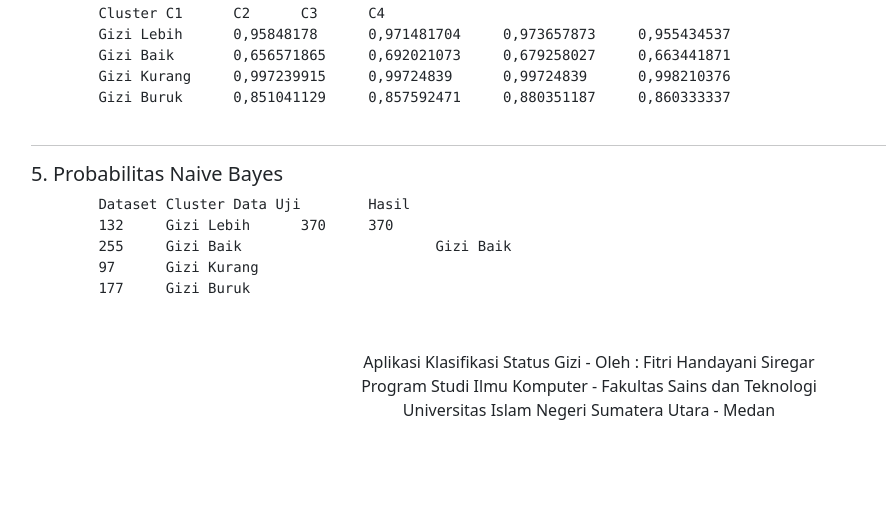
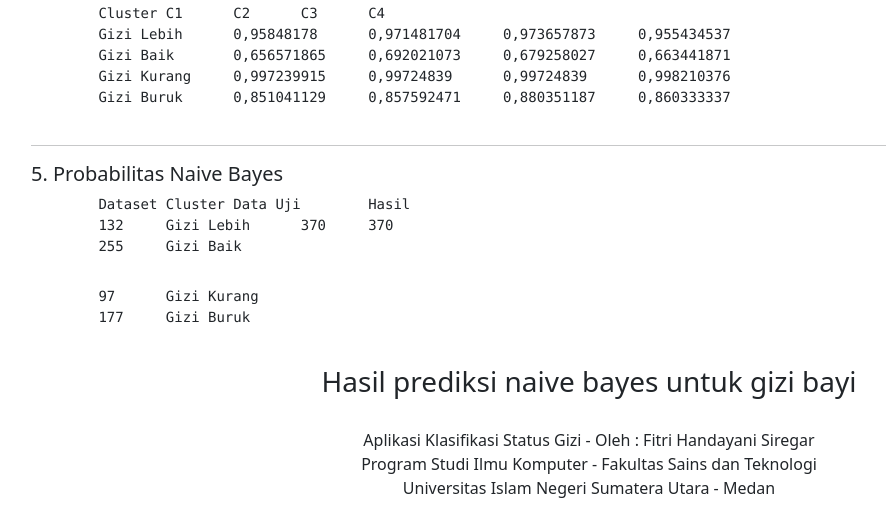
Before and after one commit to haxorsprogramming/Klasifikasi-Status-Gizi-Balita-Naive-Bayes, a Flask app: template templates/hasil-klasifikasi.html in a window 1280 px wide. Shown: the part 1365-1881 px from the top of the page, without its empty margins (51-937 px from the left). Before the commit the page ends 1785 px from the top, so only its background shows below. Run offline with Flask 2, Linux system fonts and the light colour scheme; the template is opened without the code that fills it, so the values that code supplies are empty; some libraries are stand-ins or nearby versions.

Commit message:
'update'

```diff
--- a/main.py
+++ b/main.py
@@ -1,6 +1,8 @@
 from flask import Flask, redirect, url_for, render_template, request, jsonify
 import pandas as pd
 import json
+import numpy as np
+import random
 
 app = Flask(__name__)
 
@@ -178,7 +180,22 @@
     usia = aList['usia']
     ll = aList['ll']
 
-    dr = {'nama':nama, 'jk':jk, 'bb':bb, 'tb':tb, 'usia':usia, 'll':ll}
+    # dHasil = [0,1,2,3]
+    terpilih = ""
+    inPil = random.randint(0, 3)
+    print(inPil)
+    if inPil == 0:
+        terpilih = "Gizi Lebih"
+    if inPil == 1:
+        terpilih = "Gizi Baik"
+    if inPil == 2:
+        terpilih = "Gizi Kurang"
+    if inPil == 3:
+        terpilih = "Gizi Buruk"
+
+    # terpilih = dHasil[inPil]
+
+    dr = {'nama':nama, 'jk':jk, 'bb':bb, 'tb':tb, 'usia':usia, 'll':ll, 'hasil':terpilih}
 
     return render_template('hasil-klasifikasi.html', dr=dr)
 
--- a/process.json
+++ b/process.json
@@ -1 +1 @@
-{"nama": "Diana", "jk": "2", "bb": "5", "tb": "5", "usia": "4", "ll": "4"}
+{"nama": "Diana Vita", "jk": "2", "bb": "4", "tb": "3", "usia": "4", "ll": "3"}
--- a/templates/hasil-klasifikasi.html
+++ b/templates/hasil-klasifikasi.html
@@ -82,9 +82,13 @@
     <pre>
         Dataset	Cluster	Data Uji	Hasil
         132	Gizi Lebih	370	370
-        255	Gizi Baik		        Gizi Baik
+        255	Gizi Baik		         <h2>{{ dr.hasil }}</h2>
         97	Gizi Kurang
         177	Gizi Buruk
     </pre>
+    <div style="text-align: center;">
+        <h3>Hasil prediksi naive bayes untuk gizi bayi</h3>
+        <h2>{{ dr.hasil }}</h2>
+    </div>
 </div>
 {% endblock contents %}
```
